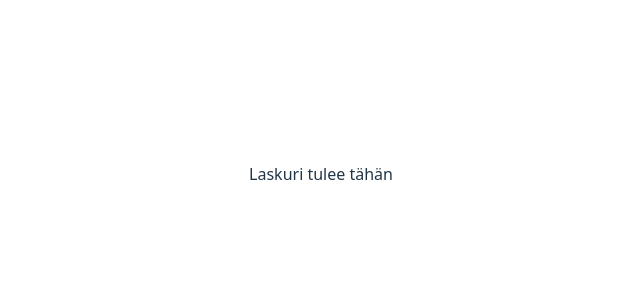
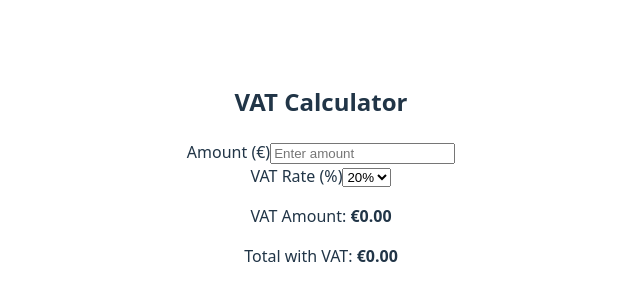
Before and after one commit to sasupa/alvlaskuri, a React (Vite) app: page / in a window 1280 px wide. Shown: the part 226-526 px from the top of the page, without its empty margins (319-959 px from the left). Built offline with nearby package versions, Linux system fonts and the light colour scheme.

Commit message:
Form basics and logic

```diff
--- a/src/components/Laskuri.jsx
+++ b/src/components/Laskuri.jsx
@@ -1,11 +1,59 @@
-import React from 'react'
+import React from "react";
+import { useState } from "react";
 
-const laskuri = () => {
+const Laskuri = () => {
+  const [amount, setAmount] = useState(""); // Input amount
+  const [vatRate, setVatRate] = useState(20); // Default VAT %
+  const vatRates = [5, 10, 15, 20, 25]; // VAT options
+
+  // Calculate VAT and final price
+  const vatAmount = amount ? (amount * vatRate) / 100 : 0;
+  const finalAmount = amount ? parseFloat(amount) + vatAmount : 0;
+
   return (
-    <div>
-      <p>Laskuri tulee tähän</p>
+    <div className='max-w-md mx-auto bg-white p-6 rounded-lg shadow-md'>
+      <h2 className='text-xl font-semibold mb-4'>VAT Calculator</h2>
+      <form className='space-y-4'>
+        {/* Amount Input */}
+        <div>
+          <label className='block text-sm font-medium'>Amount (€)</label>
+          <input
+            type='number'
+            value={amount}
+            onChange={(e) => setAmount(e.target.value)}
+            className='w-full p-2 border rounded'
+            placeholder='Enter amount'
+          />
+        </div>
+
+        {/* VAT Dropdown */}
+        <div>
+          <label className='block text-sm font-medium'>VAT Rate (%)</label>
+          <select
+            value={vatRate}
+            onChange={(e) => setVatRate(Number(e.target.value))}
+            className='w-full p-2 border rounded'
+          >
+            {vatRates.map((rate) => (
+              <option key={rate} value={rate}>
+                {rate}%
+              </option>
+            ))}
+          </select>
+        </div>
+
+        {/* Output */}
+        <div className='p-4 bg-gray-100 rounded-md'>
+          <p className='text-sm'>
+            VAT Amount: <strong>€{vatAmount.toFixed(2)}</strong>
+          </p>
+          <p className='text-sm'>
+            Total with VAT: <strong>€{finalAmount.toFixed(2)}</strong>
+          </p>
+        </div>
+      </form>
     </div>
-  )
-}
+  );
+};
 
-export default laskuri
+export default Laskuri;
```
